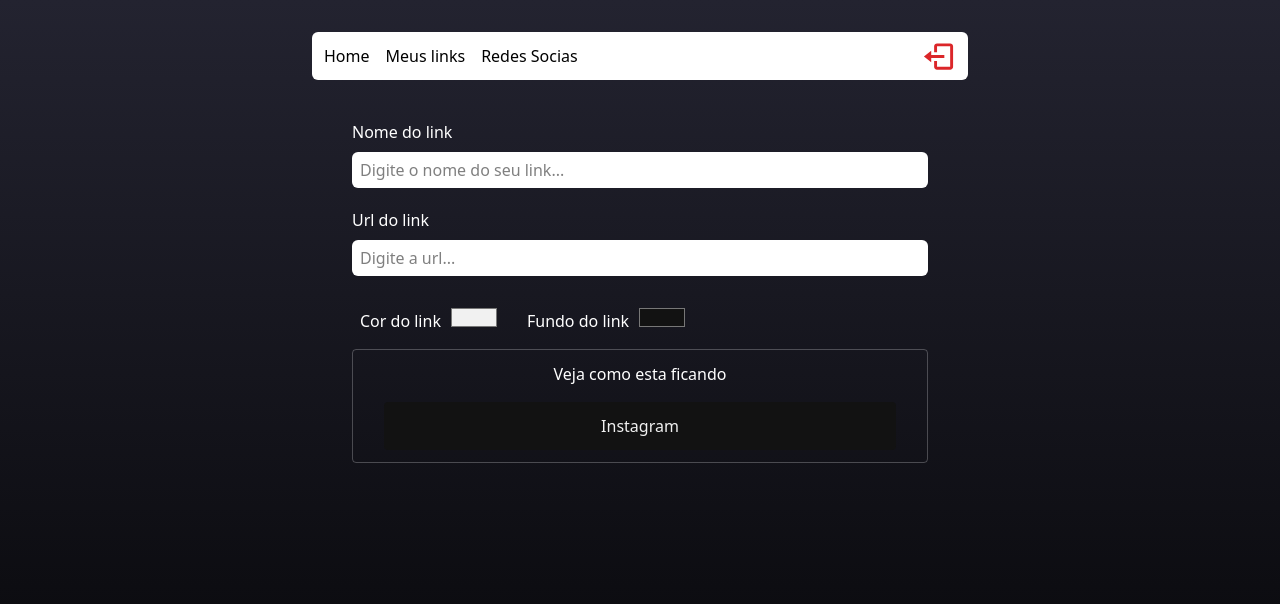
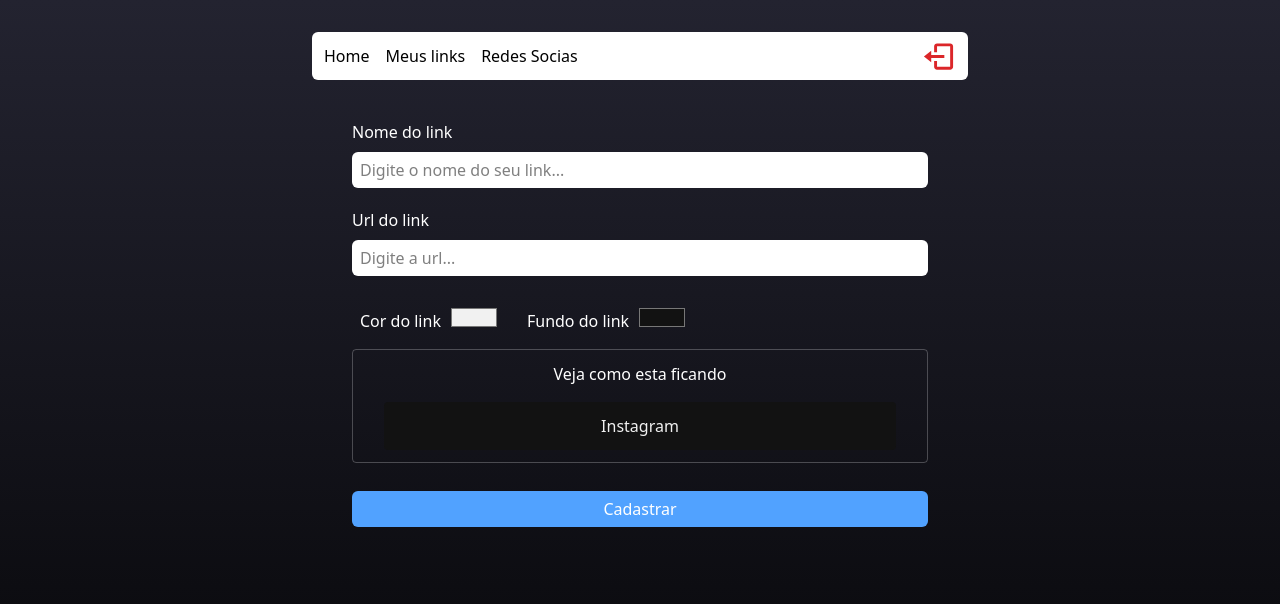
Before and after one commit to JudsonCiribelli/LinkTree, a React (Vite) app: page /admin in a window 1280 px wide. Shown: the top 604 px of the page. Built offline with nearby package versions, Linux system fonts and the light colour scheme; no server answers; sample sign-in values are in the browser's storage.

Commit message:
feat: add handle submit links to form links register

```diff
--- a/src/pages/admin/index.tsx
+++ b/src/pages/admin/index.tsx
@@ -9,6 +9,10 @@ const AdminPage = () => {
   const [urlInput, setUrlInput ] = useState('')
   const [textColorInput, setTextColorInput] = useState('#f1f1f1')
   const [backgroundColorInput, setBackgroundColorInput] = useState('#121212')
+
+  const handleSubmitLinks = () => {
+    console.log('Dados enviados com sucesso!')
+  }
 
   return (
     <div className="flex flex-col items-center min-h-screen pb-7">
@@ -61,6 +65,12 @@ const AdminPage = () => {
               </article>
             </div>
 
+            <button
+             type="submit"
+             className="bg-blue-400 rounded-md text-white font-medium h-9 gap-4 flex items-center justify-center mb-7 cursosr pointer"
+             onClick={handleSubmitLinks}
+            >Cadastrar</button>
+
       </form>
     </div>
    );
```
